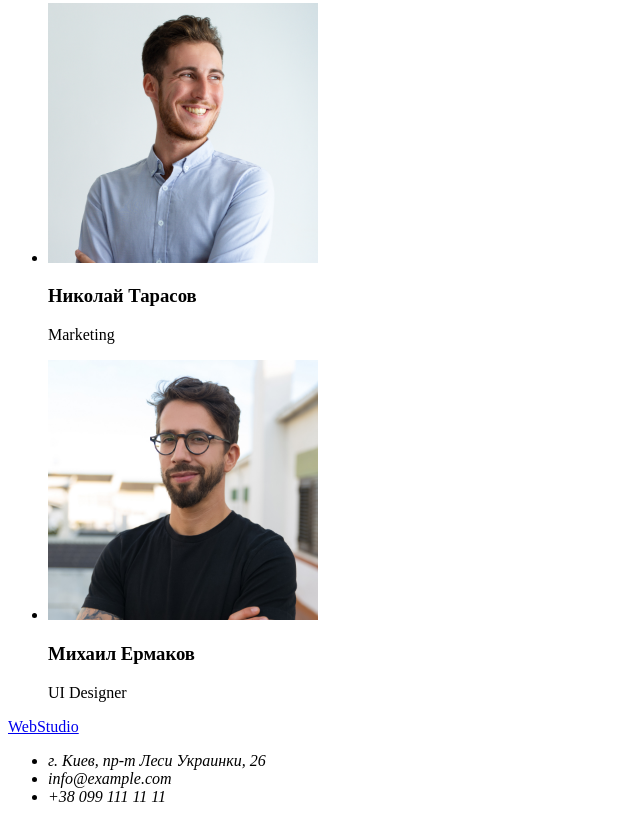
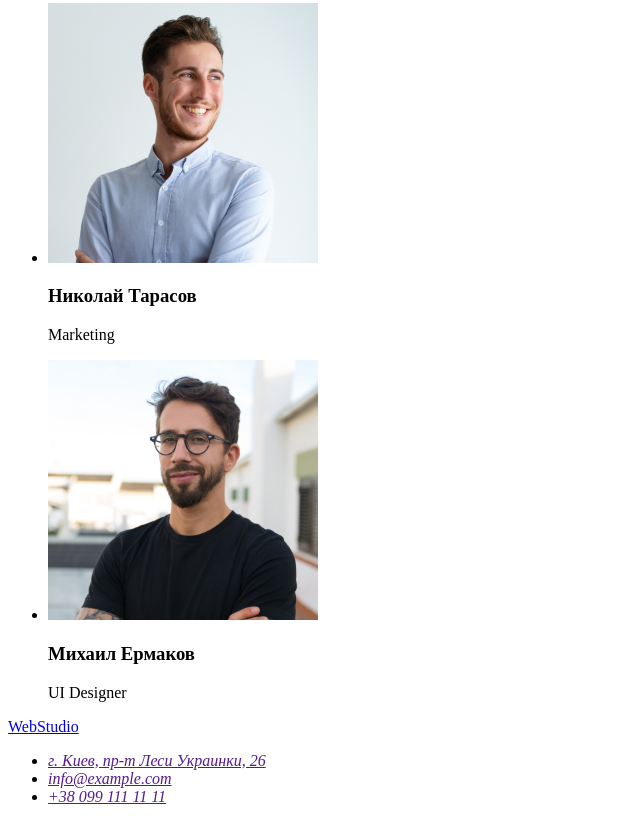
Before and after one commit to DenYurchenk/goit-markup-hw-01, a plain HTML site: page index.html in a window 1280 px wide. Shown: the part 2122-2944 px from the top of the page, without its empty margins (0-640 px from the left). Drawn offline with Linux system fonts and the light colour scheme.

Commit message:
ссылки в footer

```diff
--- a/index.html
+++ b/index.html
@@ -100,9 +100,9 @@
                  <a href="./index.html">WebStudio</a>
              <address>
         <ul>
-             <li><a href=""></a>г. Киев, пр-т Леси Украинки, 26</li>
-             <li><a href=""></a>info@example.com</li>
-             <li><a href=""></a> +38 099 111 11 11</li>
+             <li><a href="">г. Киев, пр-т Леси Украинки, 26</a></li>
+             <li><a href="">info@example.com</a></li>
+             <li><a href="">+38 099 111 11 11</a></li>
        </ul>
             </address>
 
```
